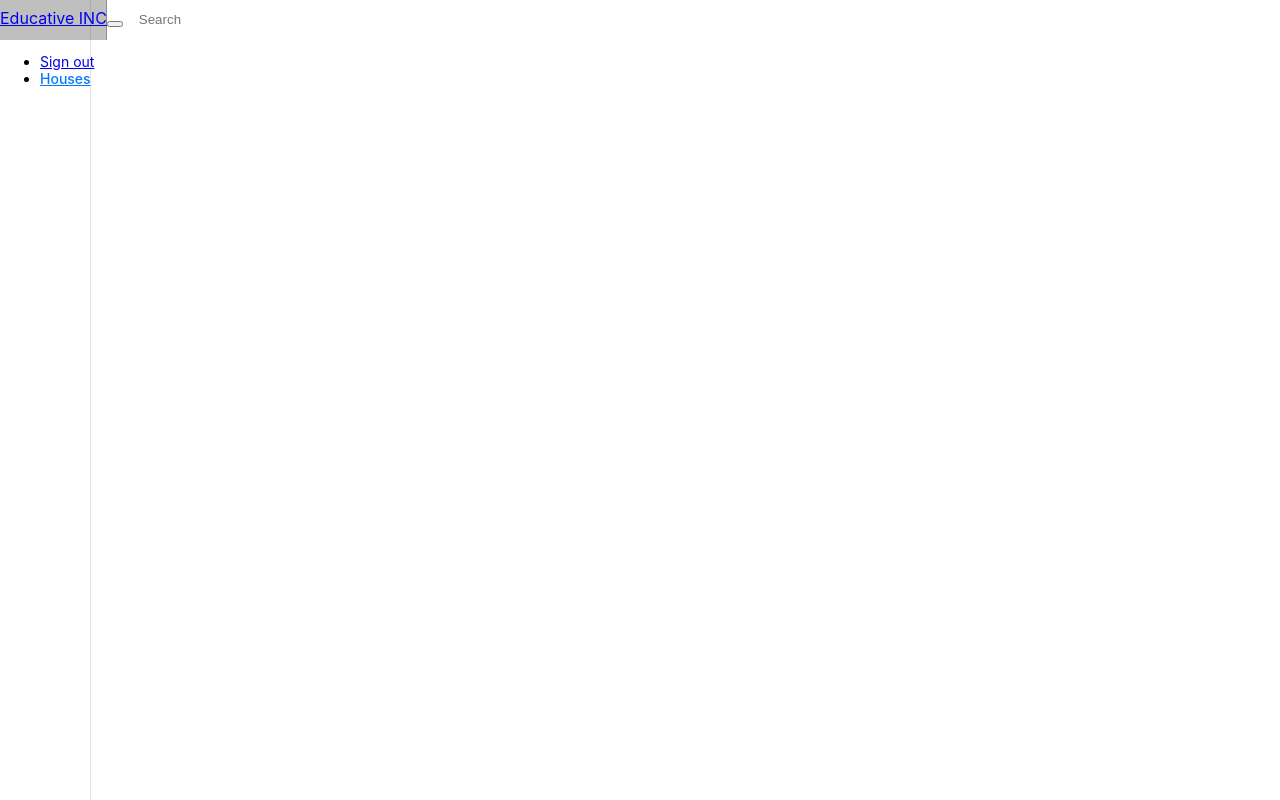
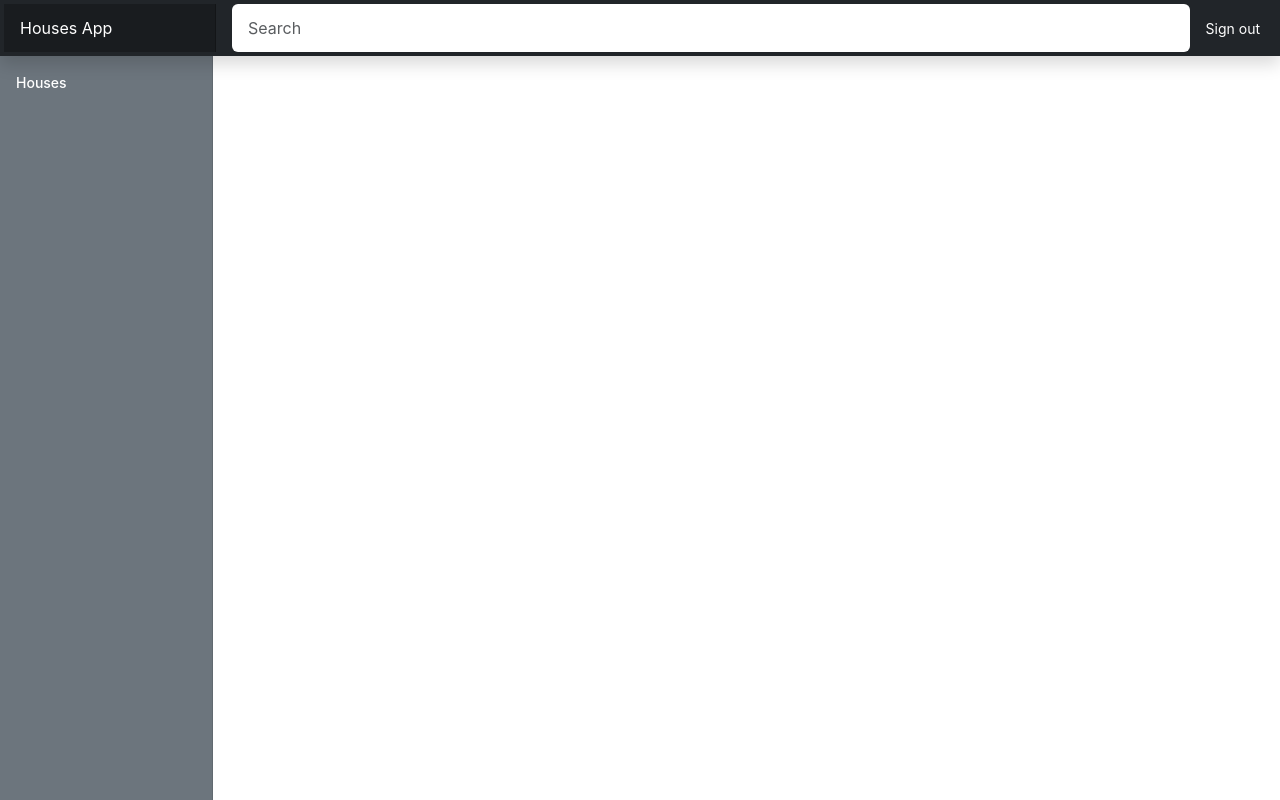
Before and after one commit to learn-from-others-in-2024/houses-app, a React (Create React App) app in the folder housesweb/: page / in a window 1280 px wide. Built offline with nearby package versions, Linux system fonts and the light colour scheme.

Commit message:
Swamy/14may work (#14)
* Changes

* Update Nav.tsx

* Update Nav.tsx

* Update Menu.tsx

```diff
--- a/housesweb/public/index.html
+++ b/housesweb/public/index.html
@@ -1,14 +1,12 @@
 <!DOCTYPE html>
 <html lang="en">
+
 <head>
   <meta charset="utf-8" />
   <link rel="icon" href="%PUBLIC_URL%/favicon.ico" />
   <meta name="viewport" content="width=device-width, initial-scale=1" />
   <meta name="theme-color" content="#000000" />
-    <meta
-      name="description"
-      content="Web site created using create-react-app"
-    />
+  <meta name="description" content="Web site created using create-react-app" />
   <link rel="apple-touch-icon" href="%PUBLIC_URL%/logo192.png" />
   <!--
       manifest.json provides metadata used when your web app is installed on a
@@ -24,8 +22,10 @@
       work correctly both with client-side routing and a non-root public URL.
       Learn how to configure a non-root public URL by running `npm run build`.
     -->
-    <title>React App</title>
+  <link href="https://cdn.jsdelivr.net/npm/bootstrap@5.3.3/dist/css/bootstrap.min.css" rel="stylesheet">
+  <title>Houses App</title>
 </head>
+
 <body>
   <noscript>You need to enable JavaScript to run this app.</noscript>
   <div id="root"></div>
@@ -39,5 +39,8 @@
       To begin the development, run `npm start` or `yarn start`.
       To create a production bundle, use `npm run build` or `yarn build`.
     -->
+
+  <script src="https://cdn.jsdelivr.net/npm/bootstrap@5.3.3/dist/js/bootstrap.min.js"></script>
 </body>
+
 </html>
--- a/housesweb/src/interfaces/Menu.tsx
+++ b/housesweb/src/interfaces/Menu.tsx
@@ -2,11 +2,11 @@ import React from 'react'
 
 function Menu() {
     return (
-        <nav id='sidebarMenu' className='col-md-3 col-lg-2 d-md-block bg-light sidebar collapse'>
+        <nav id='sidebarMenu' className='col-md-3 col-lg-2 d-md-block bg-secondary sidebar collapse'>
             <div className='sidebar-sticky pt-3'>
                 <ul className='nav flex-column'>
                     <li className='nav-item'>
-                        <a className='nav-link active' href='#'>
+                        <a className='nav-link active text-white' href='/'>
                             Houses
                         </a>
                     </li>
--- a/housesweb/src/interfaces/Nav.tsx
+++ b/housesweb/src/interfaces/Nav.tsx
@@ -2,9 +2,9 @@ import React from 'react';
 
 const Nav = () => {
     return (
-        <nav className='navbar navbar-dark sticky-top bg-dark flex-md-nowrap p-0 shadow'>
-            <a className='navbar-brand col-md-3 col-lg-2 mr-0 px-3' href='#'>
-                Educative INC
+        <nav className='navbar navbar-dark sticky-top bg-dark flex-md-nowrap p-1 shadow'>
+            <a className='navbar-brand col-md-3 col-lg-2 mr-0 px-3' href='/'>
+                Houses App
             </a>
             <button
                 className='navbar-toggler position-absolute d-md-none collapsed'
@@ -18,14 +18,14 @@ const Nav = () => {
                 <span className='navbar-toggler-icon'></span>
             </button>
             <input
-                className='form-control form-control-dark w-100'
+                className='form-control form-control-light w-100 rounded'
                 type='text'
                 placeholder='Search'
                 aria-label='Search'
             />
             <ul className='navbar-nav px-3'>
                 <li className='nav-item text-nowrap'>
-                    <a className='nav-link' href='#'>
+                    <a className='nav-link text-white' href='/'>
                         Sign out
                     </a>
                 </li>
```
Lines whose indentation alone changed are shown as unchanged.
